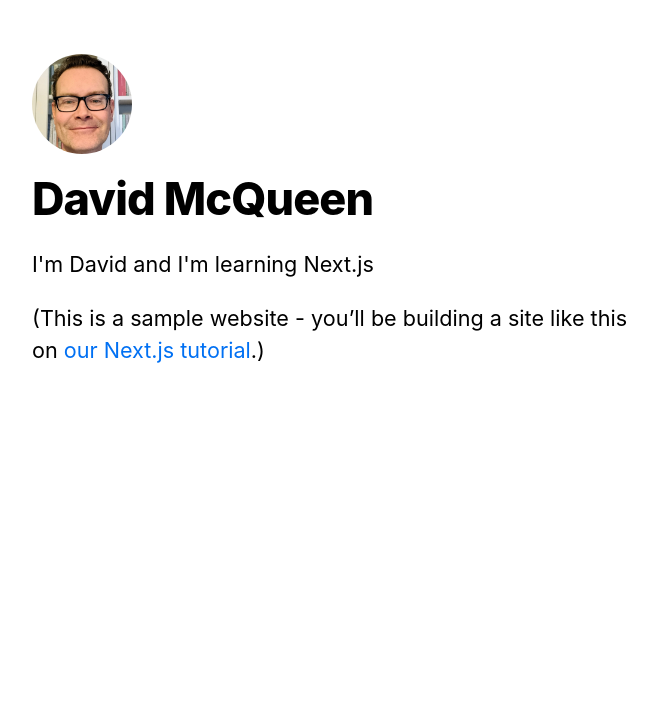
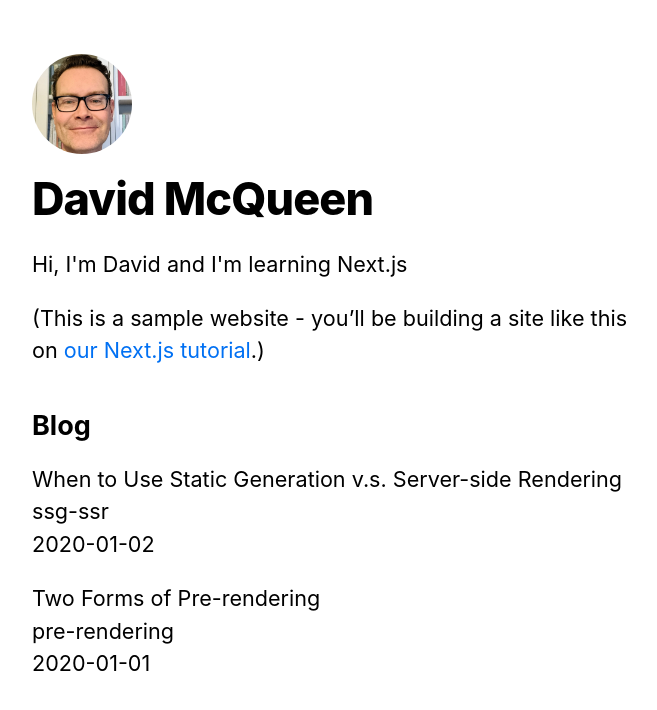
Before and after one commit to sophocles99/nextjs-blog, a Next.js app: page / in a window 1280 px wide. Shown: the top 710 px of the page, without its empty margins (302-959 px from the left). Built offline with nearby package versions, Linux system fonts and the light colour scheme.

Commit message:
display blog posts using getStaticProps

```diff
--- a/pages/index.js
+++ b/pages/index.js
@@ -19,12 +19,26 @@ export default function Home({ allPostsData }) {
         <title>{siteTitle}</title>
       </Head>
       <section className={utilStyles.headingMd}>
-        <p>I'm David and I'm learning Next.js</p>
+        <p>Hi, I'm David and I'm learning Next.js</p>
         <p>
           (This is a sample website - you’ll be building a site like this on{" "}
           <a href="https://nextjs.org/learn">our Next.js tutorial</a>.)
         </p>
       </section>
+      <section className={`${utilStyles.headingMd} ${utilStyles.padding1px}`}>
+        <h2 className={utilStyles.headingLg}>Blog</h2>
+        <ul className={utilStyles.list}>
+          {allPostsData.map(({ id, date, title }) => (
+            <li className={utilStyles.listItem} key={id}>
+              {title}
+              <br />
+              {id}
+              <br />
+              {date}
+            </li>
+          ))}
+        </ul>
+      </section>
     </Layout>
   );
 }
```
